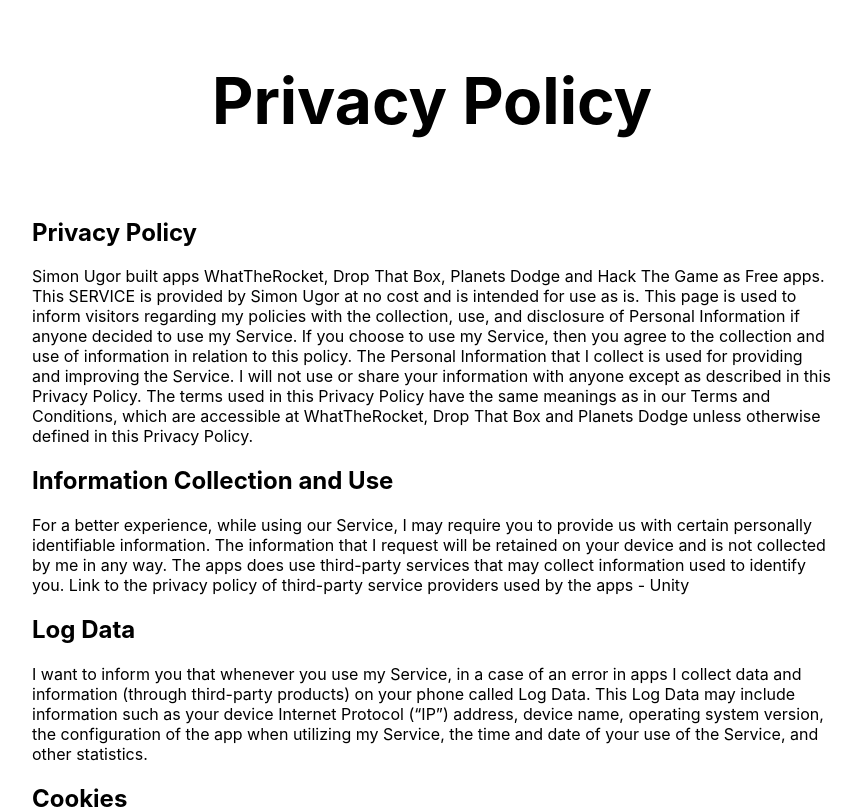
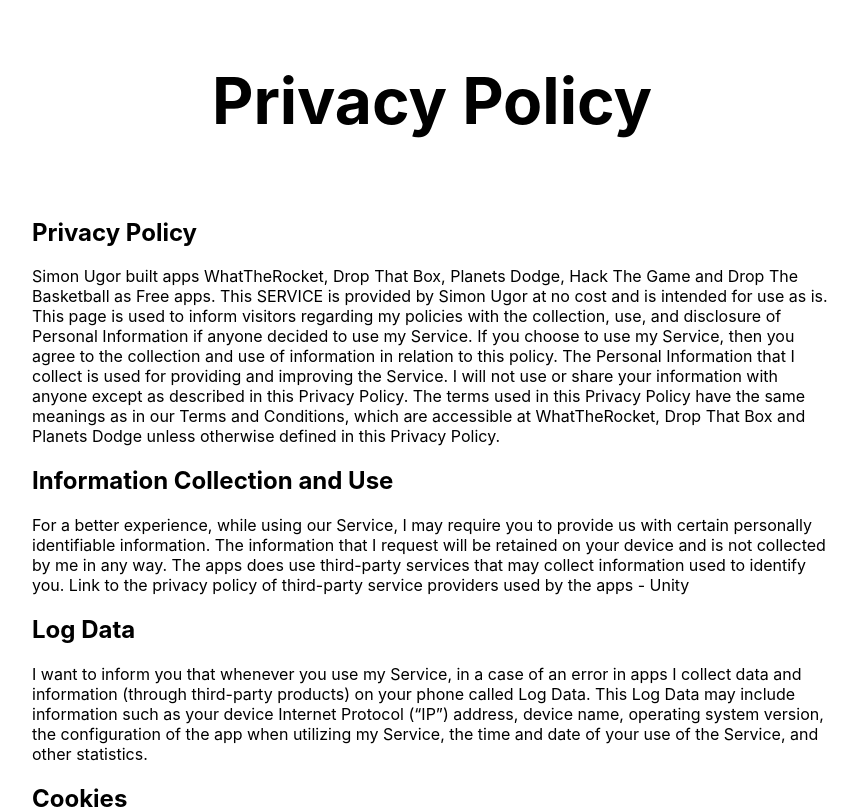
Before and after one commit to simon-ugor/coldendev, a Next.js app: page /privacypolicy in a window 1280 px wide. Shown: the top 809 px of the page, without its empty margins (208-1069 px from the left). Built offline with nearby package versions, Linux system fonts and the light colour scheme.

Commit message:
privacy policy drop the basketball

```diff
--- a/pages/privacypolicy.js
+++ b/pages/privacypolicy.js
@@ -21,7 +21,7 @@
         <div className={styles.grid}>
           <div>
             <h2>Privacy Policy</h2>
-            <p>Simon Ugor built apps WhatTheRocket, Drop That Box, Planets Dodge and Hack The Game as Free apps. This SERVICE is provided by Simon Ugor at no cost and is intended for use as is.
+            <p>Simon Ugor built apps WhatTheRocket, Drop That Box, Planets Dodge, Hack The Game and Drop The Basketball as Free apps. This SERVICE is provided by Simon Ugor at no cost and is intended for use as is.
             This page is used to inform visitors regarding my policies with the collection, use, and disclosure of Personal Information if anyone decided to use my Service.
             If you choose to use my Service, then you agree to the collection and use of information in relation to this policy. The Personal Information that I collect is used for providing and improving the Service. I will not use or share your information with anyone except as described in this Privacy Policy.
             The terms used in this Privacy Policy have the same meanings as in our Terms and Conditions, which are accessible at WhatTheRocket, Drop That Box and Planets Dodge unless otherwise defined in this Privacy Policy.</p>
```
